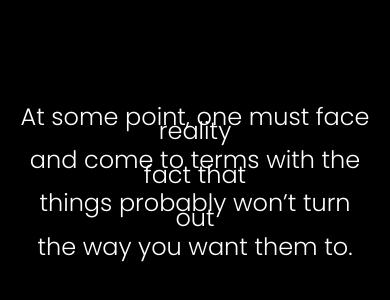
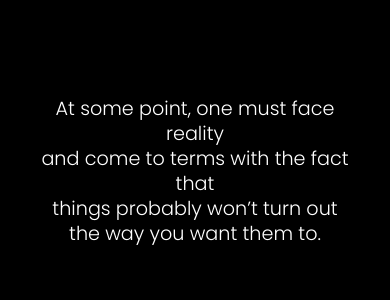
Before and after one commit to CodeMayhemByAJO/nope2, a website: page index.html in a window 390 px wide. Shown: the part 260-560 px from the top of the page. Drawn offline with Linux system fonts and the light colour scheme.

Commit message:
some changes

```diff
--- a/index.html
+++ b/index.html
@@ -11,10 +11,8 @@
       window.dataLayer = window.dataLayer || [];
       function gtag(){dataLayer.push(arguments);}
       gtag('js', new Date());
-
       gtag('config', 'G-NVVLJ9NXDZ');
     </script>
-
 
     <style>
         body {
@@ -33,14 +31,15 @@
         }
 
         p {
-            font-size: 1.5rem;
+            font-size: clamp(1.2rem, 2vw, 1.6rem);
             font-weight: 300;
-            max-width: 500px;
-            line-height: 0.6;
+            max-width: 600px;
+            line-height: 1.1;
             text-align: center;
-            white-space: pre-line;
+            white-space: normal;
             opacity: 0;
             animation: fadeIn 2s ease-in-out forwards;
+            word-wrap: break-word;
         }
 
         @keyframes fadeIn {
@@ -49,6 +48,17 @@
             }
             to {
                 opacity: 1;
+            }
+        }
+
+        @media (max-width: 480px) {
+            body {
+                padding: 10px;
+            }
+            p {
+                font-size: 1.2rem;
+                line-height: 1.3;
+                max-width: 90%;
             }
         }
     </style>
```
